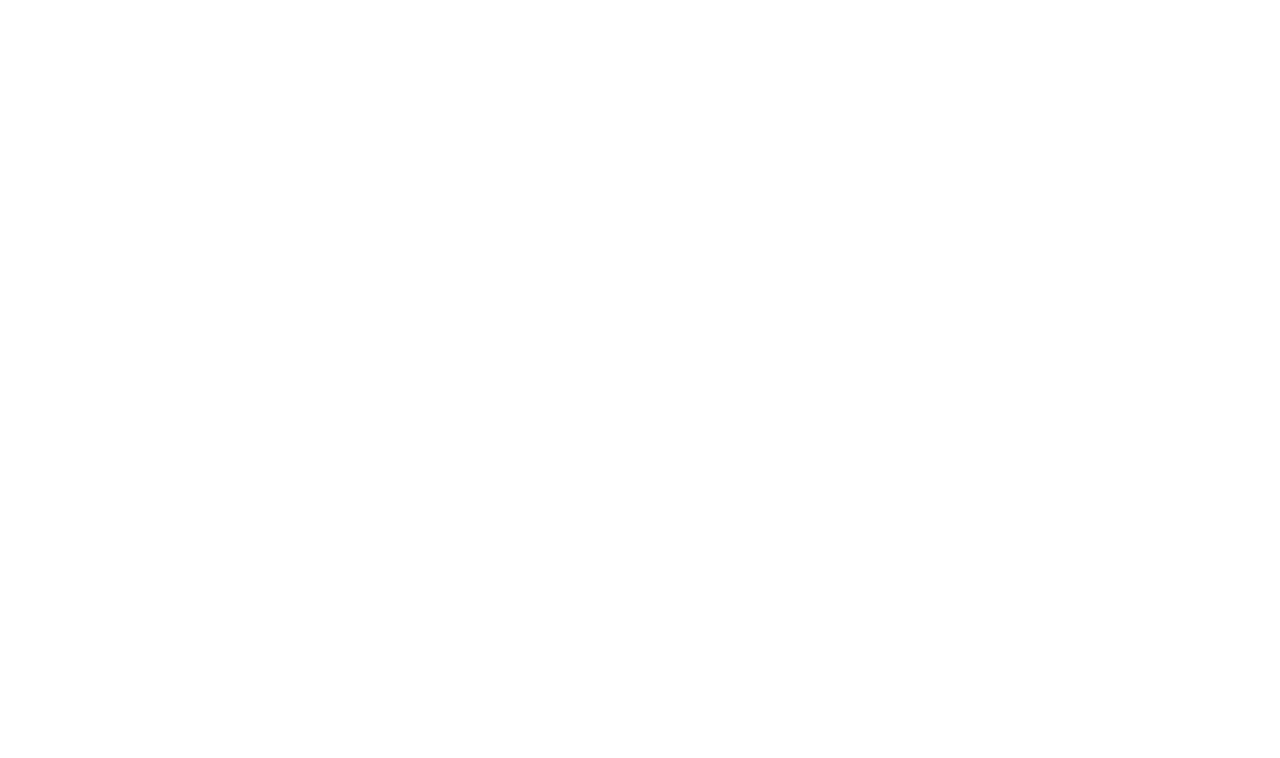
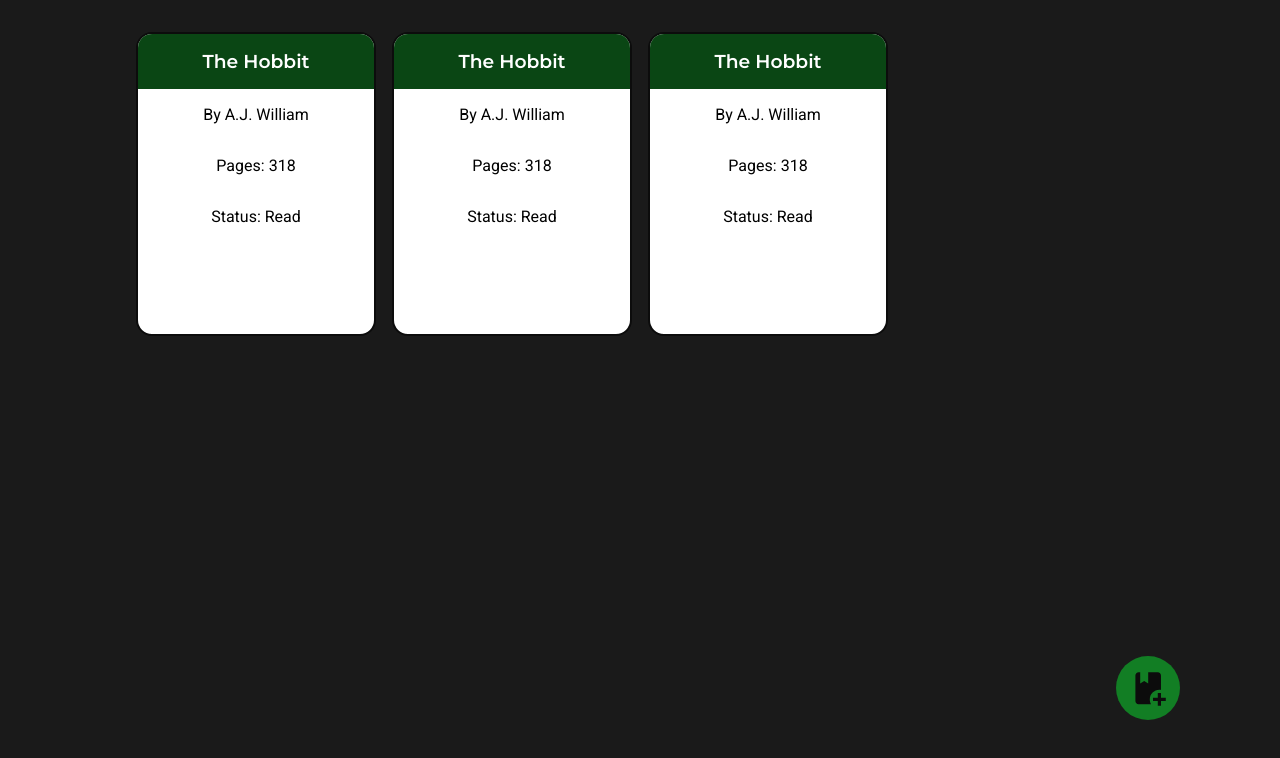
Before and after one commit to JosiasPires/library, a plain HTML site: page index.html in a window 1280 px wide. Drawn offline with Linux system fonts and the light colour scheme.

Commit message:
Display books

```diff
--- a/app.js
+++ b/app.js
@@ -1,4 +1,25 @@
-const myLibrary = [];
+const body = document.body;
+
+const myLibrary = [
+    {
+        title: 'The Hobbit',
+        author: 'A.J. William',
+        pages: 318,
+        read: true
+    },
+    {
+        title: 'The Hobbit',
+        author: 'A.J. William',
+        pages: 318,
+        read: true
+    },
+    {
+        title: 'The Hobbit',
+        author: 'A.J. William',
+        pages: 318,
+        read: true
+    }
+];
 
 function Book(title, author, pages, read) {
     this.title = title;
@@ -14,3 +35,26 @@ function Book(title, author, pages, read) {
 function addBookToLibrary(book) {
     myLibrary.push(book);
 }
+
+function displayLibrary() {
+    for (let book of myLibrary) {
+        let card = document.createElement("div");
+        let title = document.createElement("h3");
+        let author = document.createElement("p");
+        let pages = document.createElement("p");
+        let read = document.createElement("p");
+        title.textContent = book.title;
+        author.textContent = `By ${book.author}`;
+        pages.textContent = `Pages: ${book.pages}`;
+        read.textContent = book.read ? "Status: Read" : "Status: Not read yet";
+        card.classList.add("card");
+        title.classList.add("title");
+        card.append(title);
+        card.append(author);
+        card.append(pages);
+        card.append(read);
+        body.appendChild(card);
+    }
+}
+
+displayLibrary();
--- a/index.html
+++ b/index.html
@@ -8,6 +8,8 @@
     <title>Library</title>
 </head>
 <body>
-
+    <div class="add">
+        <svg xmlns="http://www.w3.org/2000/svg" viewBox="0 0 24 24"><title>book-plus</title><path d="M13 19C13 20.1 13.3 21.12 13.81 22H6C4.89 22 4 21.11 4 20V4C4 2.9 4.89 2 6 2H7V9L9.5 7.5L12 9V2H18C19.1 2 20 2.89 20 4V13.09C19.67 13.04 19.34 13 19 13C15.69 13 13 15.69 13 19M20 18V15H18V18H15V20H18V23H20V20H23V18H20Z" /></svg>
+    </div>
 </body>
 </html>
--- a/style.css
+++ b/style.css
@@ -1,5 +1,57 @@
+@import url('https://fonts.googleapis.com/css2?family=Montserrat:wght@600&family=Roboto:wght@400;700&display=swap');
+
 * {
     margin: 0;
     padding: 0;
     box-sizing: border-box;
 }
+
+body {
+    display: grid;
+    height: 100vh;
+    padding: 2rem;
+    background-color: rgb(26, 26, 26);
+    grid-template-columns: repeat(auto-fill, 15rem);
+    gap: 1rem;
+    font-family: 'Roboto', sans-serif;
+    justify-content: center;
+}
+
+.add {
+    width: 4rem;
+    height: 4rem;
+    border-radius: 80%;
+    background-color: rgb(18, 126, 36);
+    display: grid;
+    place-items: center;
+    position: fixed;
+    bottom: 80px;
+    right: 100px;
+}
+
+.add svg {
+    width: 60%;
+    fill: rgb(12, 12, 12);
+}
+
+.card {
+    background-color: white;
+    border-radius: 16px;
+    overflow: hidden;
+    border: 2px solid rgb(12, 12, 12);
+    height: 19rem;
+    font-size: 1rem;
+    text-align: center;
+}
+
+.card p {
+    padding: 1rem;
+}
+
+.card .title {
+    padding: 1rem;
+    background-color: rgb(10, 70, 20);
+    color: white;
+    font-family: 'Montserrat', sans-serif;
+
+}
```
